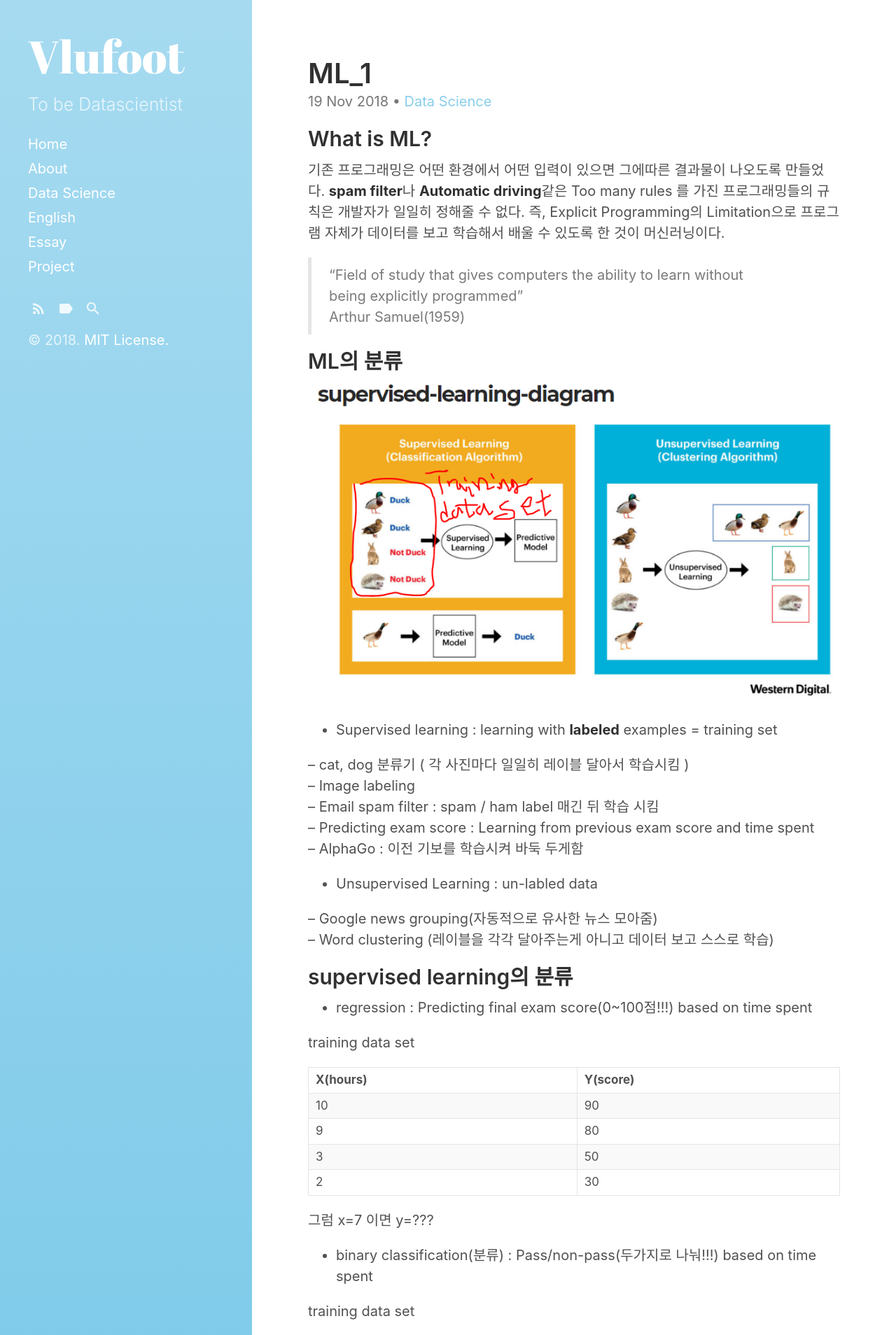
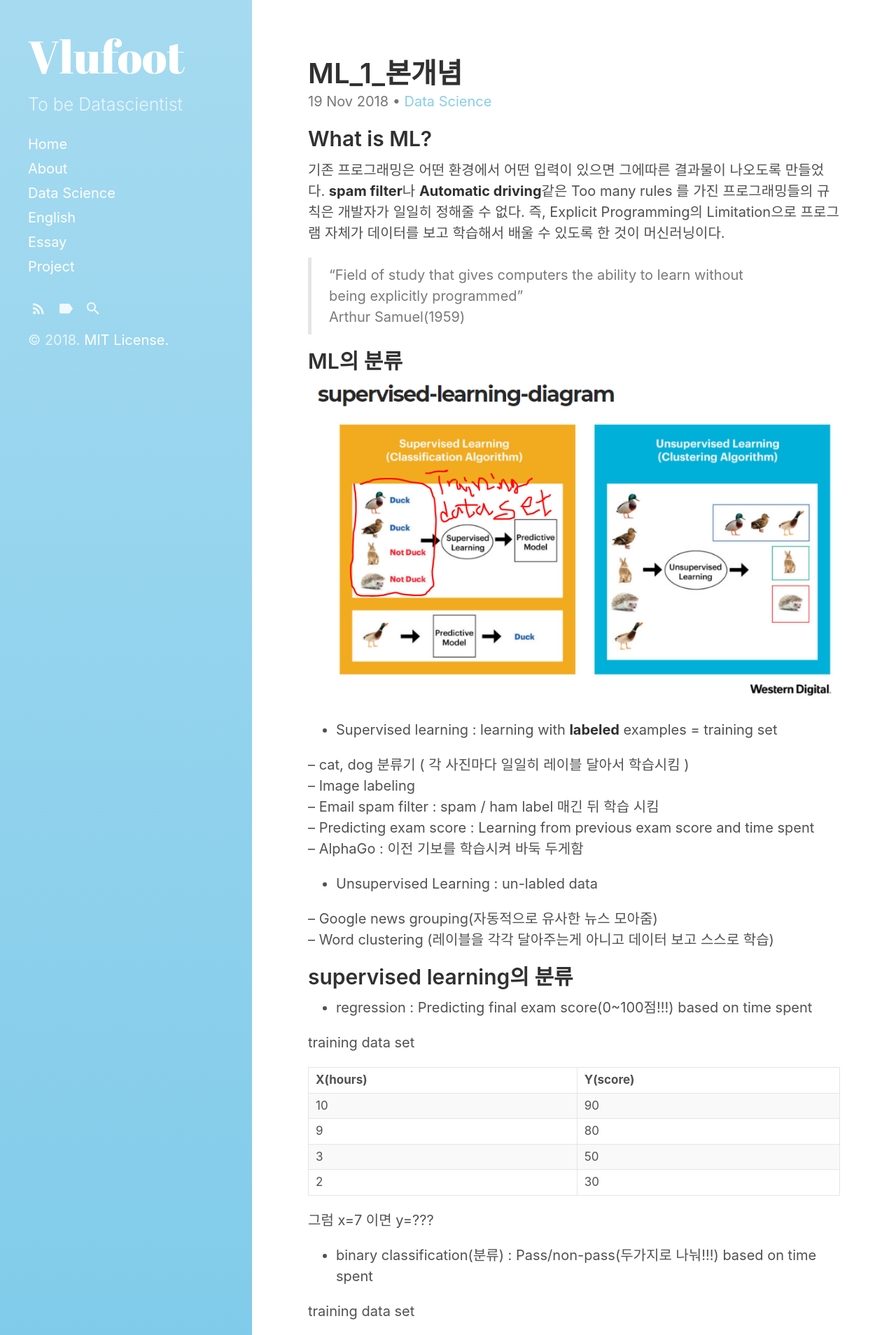
Before and after one commit to vlufoot/vlufoot.github.io, a Jekyll site: the page built from _posts/ML/2018-11-19-ML_1_기본개념.md, in a window 1280 px wide. Shown: the top 1908 px of the page at 70% size. Built offline with Jekyll 4.4.1, drawn with Linux system fonts in a browser that asks for light colours.

Commit message:
Update 2018-11-19-ML_1_기본개념.md

```diff
--- a/_posts/ML/2018-11-19-ML_1_기본개념.md
+++ b/_posts/ML/2018-11-19-ML_1_기본개념.md
@@ -1,6 +1,6 @@
 ---
 layout: post
-title: "ML_1"
+title: "ML_1_본개념"
 excerpt_separator: "<!--more-->"
 categories:
   - Data Science
```
